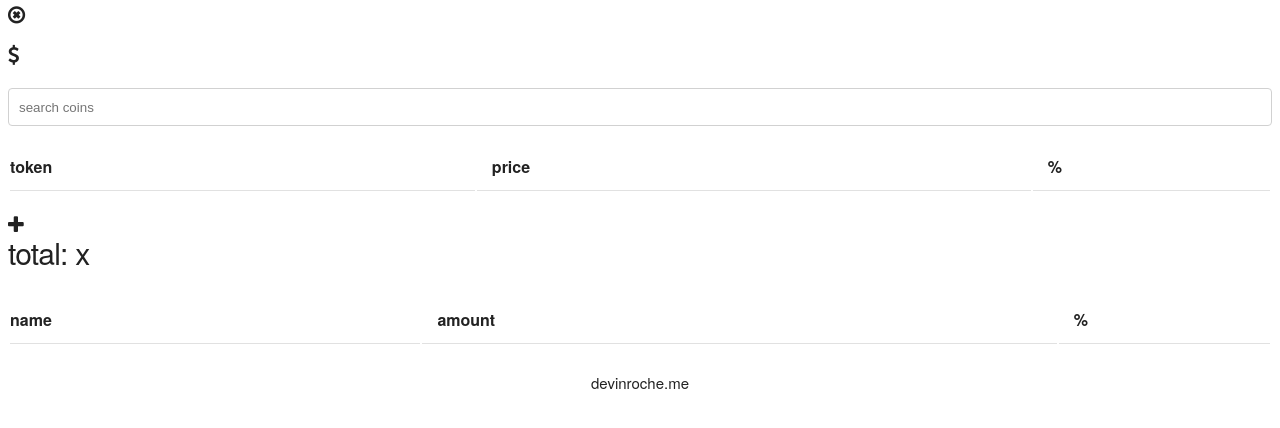
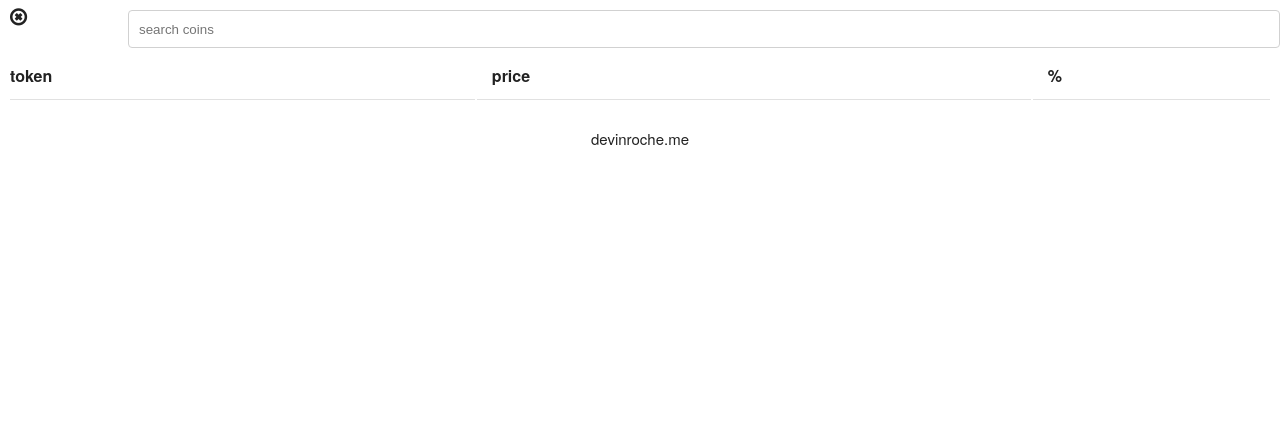
Before and after one commit to devinroche/coinext, an Electron app: page index.html in a window 1280 px wide. Drawn offline with nearby package versions, Linux system fonts and the light colour scheme; no server answers.

Commit message:
clean minimal working version

```diff
--- a/index.html
+++ b/index.html
@@ -4,19 +4,24 @@
     <title>Example App</title>
     <link rel="stylesheet" href="https://cdnjs.cloudflare.com/ajax/libs/skeleton/2.0.4/skeleton.min.css" />
     <link rel="stylesheet" type="text/css" href="./style.css">
-        <link href="https://maxcdn.bootstrapcdn.com/font-awesome/4.7.0/css/font-awesome.min.css" rel="stylesheet" integrity="sha384-wvfXpqpZZVQGK6TAh5PVlGOfQNHSoD2xbE+QkPxCAFlNEevoEH3Sl0sibVcOQVnN" crossorigin="anonymous">
+    <link href="https://maxcdn.bootstrapcdn.com/font-awesome/4.7.0/css/font-awesome.min.css" rel="stylesheet" integrity="sha384-wvfXpqpZZVQGK6TAh5PVlGOfQNHSoD2xbE+QkPxCAFlNEevoEH3Sl0sibVcOQVnN"
+        crossorigin="anonymous">
 </head>
 
 <body>
-        <p onclick='closeWindow()'><i class="fa fa-times-circle-o fa-lg" aria-hidden="true"></i></p>
-        <p id="portfolio">
+    <!-- <div class="close" onclick='closeWindow()'><i class="fa fa-times-circle-o fa-lg" aria-hidden="true"></i></div> -->
+    <!-- <p id="portfolio">
             <i class="fa fa-usd fa-lg" id="toggle-1" aria-hidden="true"></i>
             <i class="fa fa-home fa-lg" id="toggle-2" aria-hidden="true"></i>
-        </p>
+        </p> -->
 
     <div id="all-coins">
+        <div id="close" onclick='closeWindow()'>
+            <i class="fa fa-times-circle-o fa-lg" aria-hidden="true"></i>
+        </div>
+        <div id="search">
             <input class="u-full-width" id="myInput" type="text" placeholder="search coins">
-
+        </div>
         <table class="u-full-width">
             <thead>
                 <tr>
@@ -25,13 +30,11 @@
                     <th>%</th>
                 </tr>
             </thead>
-                <tbody id="myTable">
-
-                </tbody>
+            <tbody id="myTable"></tbody>
         </table>
     </div>
 
-        <div id="portfolio">
+    <!-- <div id="portfolio">
                 <i class="fa fa-plus fa-lg" id="add-coin" aria-hidden="true"></i>
                 <form id="add-form">
                     <input id="token-name" placeholder="token symbol" />
@@ -51,7 +54,7 @@
 
                     </tbody>
                 </table>
-            </div>
+            </div> -->
 
     <div class="footer">
         <p>devinroche.me</p>
@@ -70,4 +73,5 @@
         });
     </script>
 </body>
+
 </html>
--- a/style.css
+++ b/style.css
@@ -1,9 +1,29 @@
-.negative{
+.negative {
     color: red;
 }
-.positive{
-    color:green;
+
+.positive {
+    color: green;
 }
+
 .footer p {
     text-align: center;
 }
+
+table {
+    margin-top: 50px;
+}
+
+#close {
+    position: absolute;
+    left: 10;
+    top: 10px;
+    width: 10%;
+}
+
+#search {
+    position: absolute;
+    right: 0;
+    top: 10px;
+    width: 90%;
+}
```
Lines whose indentation alone changed are shown as unchanged.
